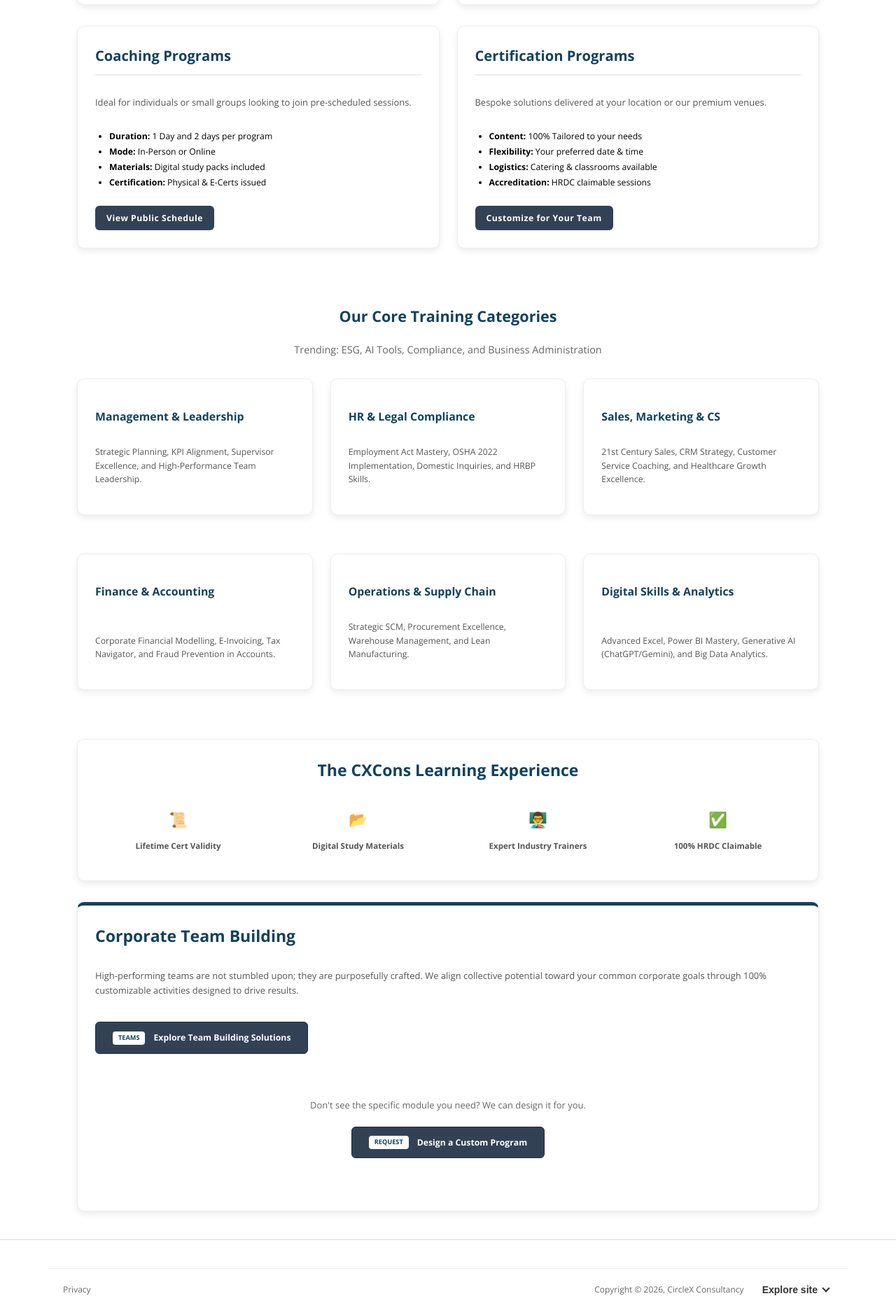
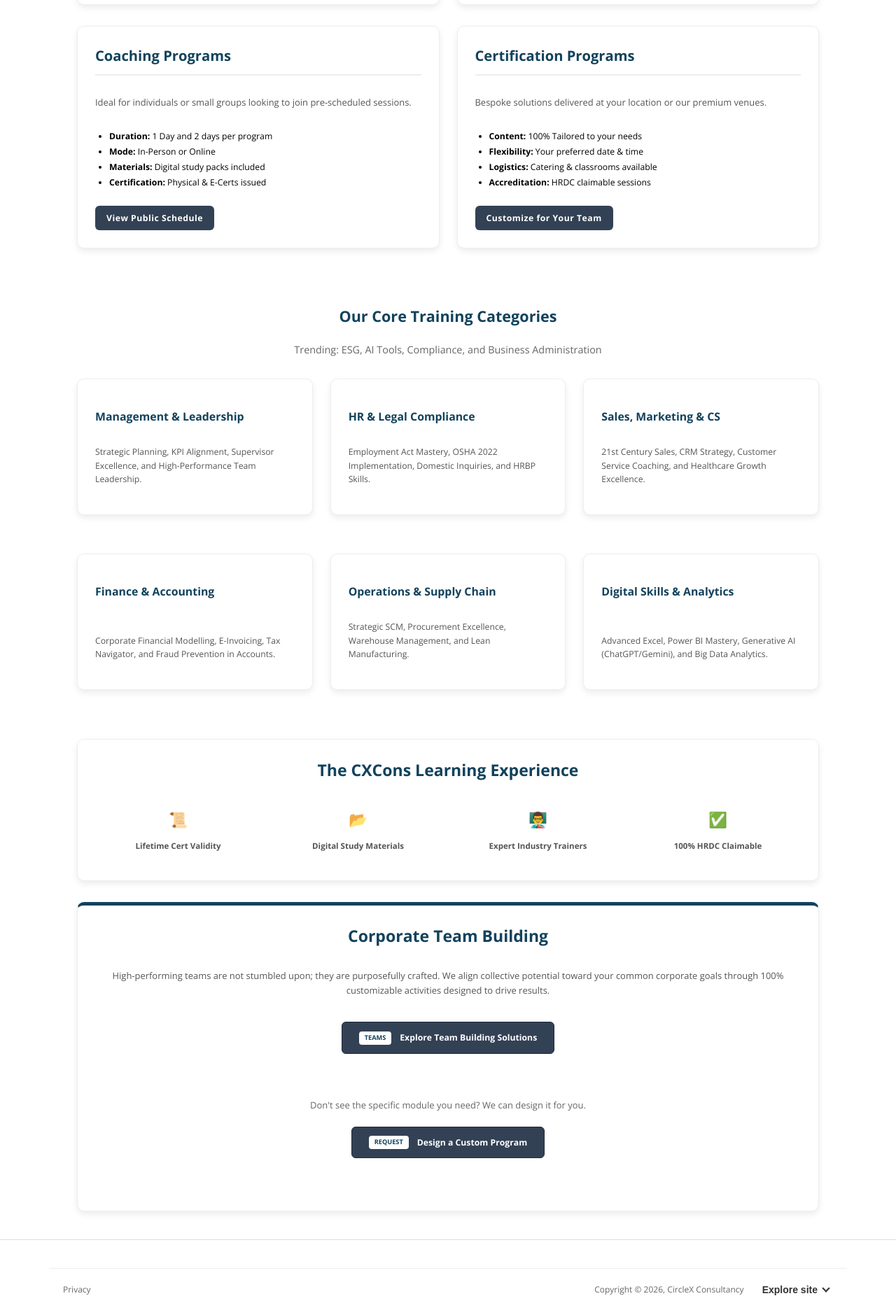
Before and after one commit to kiaarjen27/cxcons, a Jekyll site: the page built from programs/index.html, in a window 1280 px wide. Shown: the part 834-2706 px from the top of the page at 70% size. Built offline with Jekyll 4.4.1, drawn with Linux system fonts in a browser that asks for light colours.

Commit message:
Update index.html

```diff
--- a/programs/index.html
+++ b/programs/index.html
@@ -139,17 +139,17 @@ description: Your Future Starts Here. Design and organize internal training for
     </div>
 
 <!-- 4. Specialized Team Building Card -->
-    <div class="card" style="margin-top: 30px; border-top: 5px solid #12425c; text-align: left;">
+    <div class="card" style="margin-top: 30px; border-top: 5px solid #12425c; text-align: center;">
       <h2 style="color: #12425c;">Corporate Team Building</h2>
       <p>High-performing teams are not stumbled upon; they are purposefully crafted. We align collective potential toward your common corporate goals through 100% customizable activities designed to drive results.</p>
 
-      <div style="margin-top: 20px;">
+      <div style="margin-top: 20px; text-align: center;">
         <!-- Dark Slate Button with White Text -->
         <a href="https://www.cxcons.com/solutions/team-building"
            style="display: inline-flex; align-items: center; padding: 12px 24px; background: #334155; border-radius: 6px; text-decoration: none; color: #ffffff; font-weight: 600; border: 1px solid #1e293b;">
 
            <!-- White Pill with Dark Blue Text -->
-           <span style="margin-right: 12px; color: #12425c; background: #ffffff; padding: 2px 8px; border-radius: 4px; font-size: 0.75em; font-weight: 800;">TEAMS</span>
+           <span style="margin-right: 12px; color: #12425c; background: #ffffff; padding: 2px 8px; border-radius: 4px; font-size: 0.75em; font-weight: 800;text-align: center;">TEAMS</span>
            Explore Team Building Solutions
         </a>
       </div>
```
